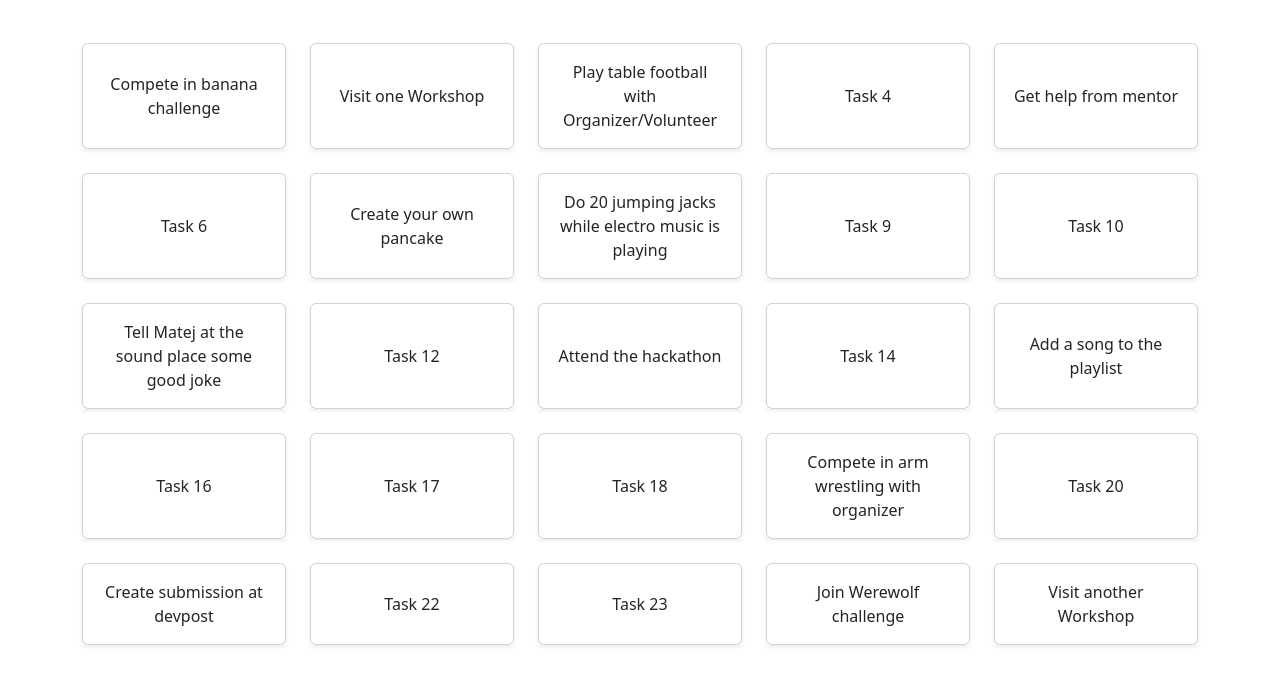
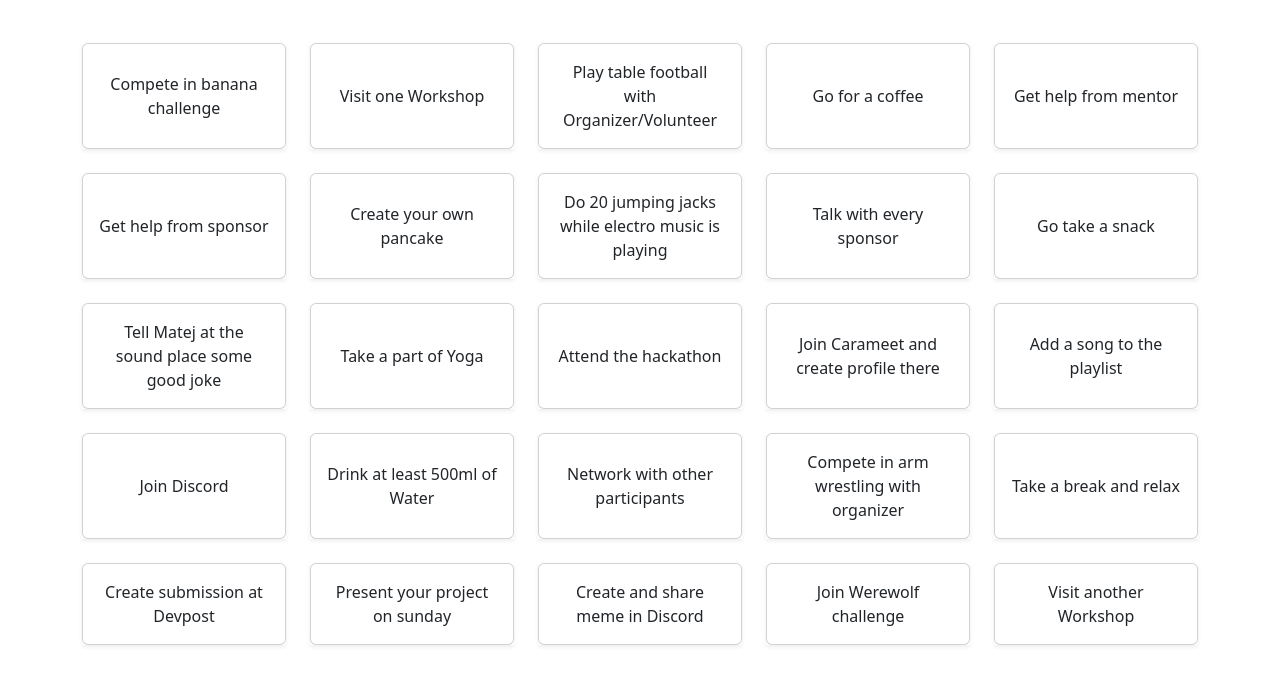
Before and after one commit to hackkosice/HK24-Bingo, a plain HTML site: page index.html in a window 1280 px wide. Shown: the part 68-752 px from the top of the page. Drawn offline with nearby package versions, Linux system fonts and the light colour scheme.

Commit message:
Update tasks list in index.html
The tasks list in the 'index.html' file has been revised. Previously generic task placeholders have been replaced with specific tasks and activities to be carried out for the event. The updated list provides participants with clear and specific actions to take during the event.

```diff
--- a/index.html
+++ b/index.html
@@ -31,30 +31,30 @@
         "Compete in banana challenge",
         "Visit one Workshop",
         "Play table football with Organizer/Volunteer",
-        "Task 4",
+        "Go for a coffee",
         "Get help from mentor",
 
-        "Task 6",
+        "Get help from sponsor",
         "Create your own pancake",
         "Do 20 jumping jacks while electro music is playing",
-        "Task 9",
-        "Task 10",
+        "Talk with every sponsor",
+        "Go take a snack",
 
         "Tell Matej at the sound place some good joke",
-        "Task 12",
+        "Take a part of Yoga",
         "Attend the hackathon",
-        "Task 14",
+        "Join Carameet and create profile there",
         "Add a song to the playlist",
 
-        "Task 16",
-        "Task 17",
-        "Task 18",
+        "Join Discord",
+        "Drink at least 500ml of Water",
+        "Network with other participants",
         "Compete in arm wrestling with organizer",
-        "Task 20",
+        "Take a break and relax",
 
-        "Create submission at devpost",
-        "Task 22",
-        "Task 23",
+        "Create submission at Devpost",
+        "Present your project on sunday",
+        "Create and share meme in Discord",
         "Join Werewolf challenge",
         "Visit another Workshop"];
     var container = document.getElementById("checkboxGrid");
```
